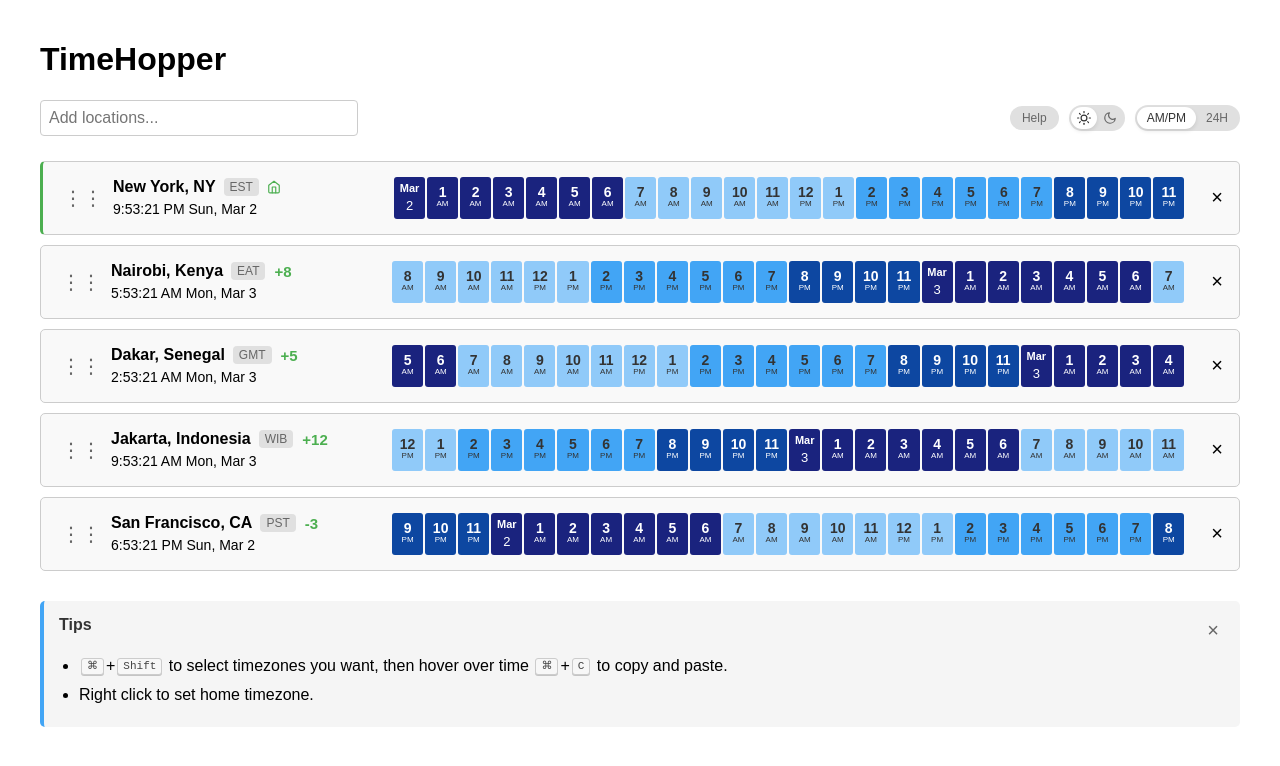
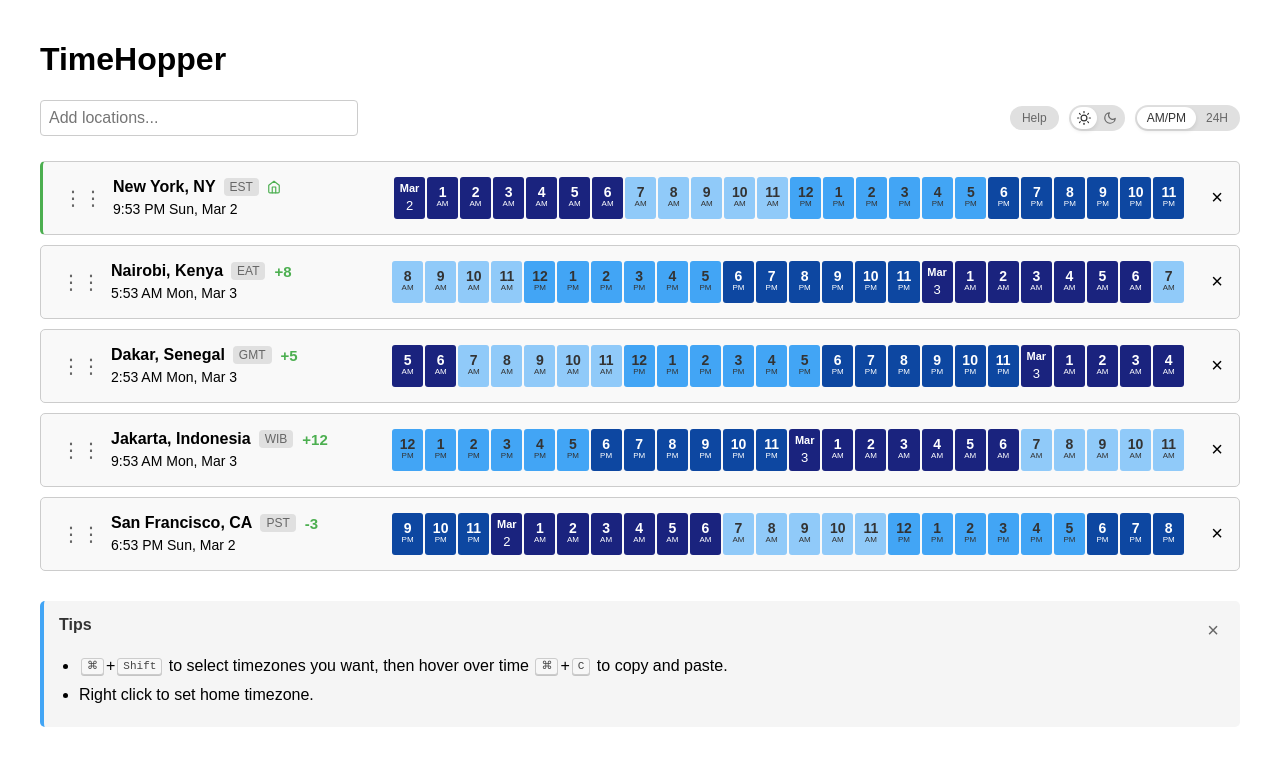
Before and after one commit to mberg/timehopper, a React (Create React App) app: page / in a window 1280 px wide. Shown: the top 766 px of the page. Built offline with nearby package versions, Linux system fonts and the light colour scheme.

Commit message:
offset offset

```diff
--- a/src/App.js
+++ b/src/App.js
@@ -471,23 +471,42 @@ function App() {
     return () => clearInterval(timer);
   }, []);
 
-  // Function to get formatted current time for a city
+  // Update the getTimeForCity function to match the timeline format for non-hour offsets
   const getTimeForCity = (city) => {
+    // Get the current time in this city's timezone
     const cityTime = currentTime.setZone(city.timezone);
 
+    // Check if the timezone has a non-hour offset (like India's +5:30)
+    const hasNonHourOffset = cityTime.offset % 60 !== 0;
+
+    // Format the time based on user preference and offset
     if (use24HourFormat) {
-      return cityTime.toFormat('HH:mm:ss');
+      if (hasNonHourOffset) {
+        // For 24-hour format with non-hour offsets, show hour and minutes separately
+        return `${cityTime.toFormat('HH')}:${cityTime.toFormat('mm')}`;
+      } else if (cityTime.minute !== 0) {
+        // For regular timezones with non-zero minutes
+        return cityTime.toFormat('HH:mm');
+      } else {
+        // For regular timezones with zero minutes
+        return cityTime.toFormat('HH');
+      }
     } else {
-      return cityTime.toFormat('h:mm:ss a');
+      // For 12-hour format, always show minutes for non-hour offsets
+      if (hasNonHourOffset || cityTime.minute !== 0) {
+        return cityTime.toFormat('h:mm a');
+      } else {
+        return cityTime.toFormat('h a');
+      }
     }
   };
 
-  // Generate timeline for a city
+  // Update the getTimeline function to display non-hour offset times in 24H mode with hour and minutes on separate lines
   const getTimeline = (city, referenceDateTime) => {
     const times = [];
 
-    // Check if timezone has a half-hour offset
-    const hasHalfHourOffset = city.timezone.includes('30') || city.timezone.includes('45');
+    // Check if timezone has a non-hour offset
+    const hasNonHourOffset = cityTime => cityTime.offset % 60 !== 0;
 
     // For each hour of the day (0-23)
     for (let i = 0; i < 24; i++) {
@@ -497,14 +516,16 @@ function App() {
       // Convert to the city's timezone
       const localSlotTime = slotDateTime.setZone(city.timezone);
 
-      // Get the hour in the city's timezone
+      // Get the hour and minute in the city's timezone
       const localHour = localSlotTime.hour;
+      const localMinute = localSlotTime.minute;
+      const isNonHourOffset = hasNonHourOffset(localSlotTime);
 
       // Format the time string based on user preference
       let timeStr;
 
-      // Special case for midnight (when hour is 0) - show date instead for both formats
-      if (localHour === 0) {
+      // Special case for midnight (when hour is 0) - show date instead
+      if (localHour === 0 && localMinute === 0) {
         // Format as "Mar\n3" (month and day)
         const month = localSlotTime.toFormat('MMM');
         const day = localSlotTime.toFormat('d');
@@ -512,23 +533,23 @@ function App() {
         timeStr = `${month}\n${day}`;
       } else {
         if (use24HourFormat) {
-          // 24-hour format: "01" to "23" (no ":00")
-          timeStr = localSlotTime.toFormat('HH');
-
-          // Add minutes if there's a half-hour offset
-          if (hasHalfHourOffset) {
-            timeStr = localSlotTime.toFormat('HH:mm');
+          // 24-hour format
+          if (isNonHourOffset) {
+            // For non-hour offsets in 24H mode, show hour and minutes on separate lines
+            timeStr = `${localSlotTime.toFormat('HH')}\n${localSlotTime.toFormat('mm')}`;
+          } else if (localMinute !== 0) {
+            // For regular timezones with non-zero minutes
+            timeStr = localSlotTime.toFormat('HH:mm\n');
+          } else {
+            // For regular timezones with zero minutes
+            timeStr = localSlotTime.toFormat('HH\n');
           }
-
-          // Add a newline for consistent layout
-          timeStr = `${timeStr}\n`;
         } else {
-          // 12-hour format: Single digit with AM/PM
+          // 12-hour format
           const hour12 = localHour % 12 || 12; // Convert 0 to 12
           const period = localHour >= 12 ? 'PM' : 'AM';
 
-          // For half-hour timezones, include the minutes
-          if (hasHalfHourOffset) {
+          if (isNonHourOffset || localMinute !== 0) {
             timeStr = `${hour12}:${localSlotTime.toFormat('mm')}\n${period}`;
           } else {
             timeStr = `${hour12}\n${period}`;
@@ -538,20 +559,12 @@ function App() {
 
       // Determine time of day for coloring
       let timeOfDay;
-      if (localHour >= 0 && localHour < 4) {
+      if (localHour >= 0 && localHour < 7) {
         timeOfDay = 'night';
-      } else if (localHour >= 4 && localHour < 7) {
-        timeOfDay = 'night';
-      } else if (localHour >= 7 && localHour < 10) {
+      } else if (localHour >= 7 && localHour < 12) {
         timeOfDay = 'morning';
-      } else if (localHour >= 10 && localHour < 14) {
-        timeOfDay = 'morning';
-      } else if (localHour >= 14 && localHour < 17) {
+      } else if (localHour >= 12 && localHour < 18) {
         timeOfDay = 'afternoon';
-      } else if (localHour >= 17 && localHour < 20) {
-        timeOfDay = 'afternoon';
-      } else if (localHour >= 20 && localHour < 22) {
-        timeOfDay = 'evening';
       } else {
         timeOfDay = 'evening';
       }
@@ -560,8 +573,8 @@ function App() {
         time: timeStr,
         hour: i,
         timeOfDay: timeOfDay,
-        isHalfHour: hasHalfHourOffset,
-        isMidnight: localHour === 0, // Now for both formats
+        isHalfHour: isNonHourOffset,
+        isMidnight: localHour === 0 && localMinute === 0,
         dateTime: localSlotTime
       });
     }
```
